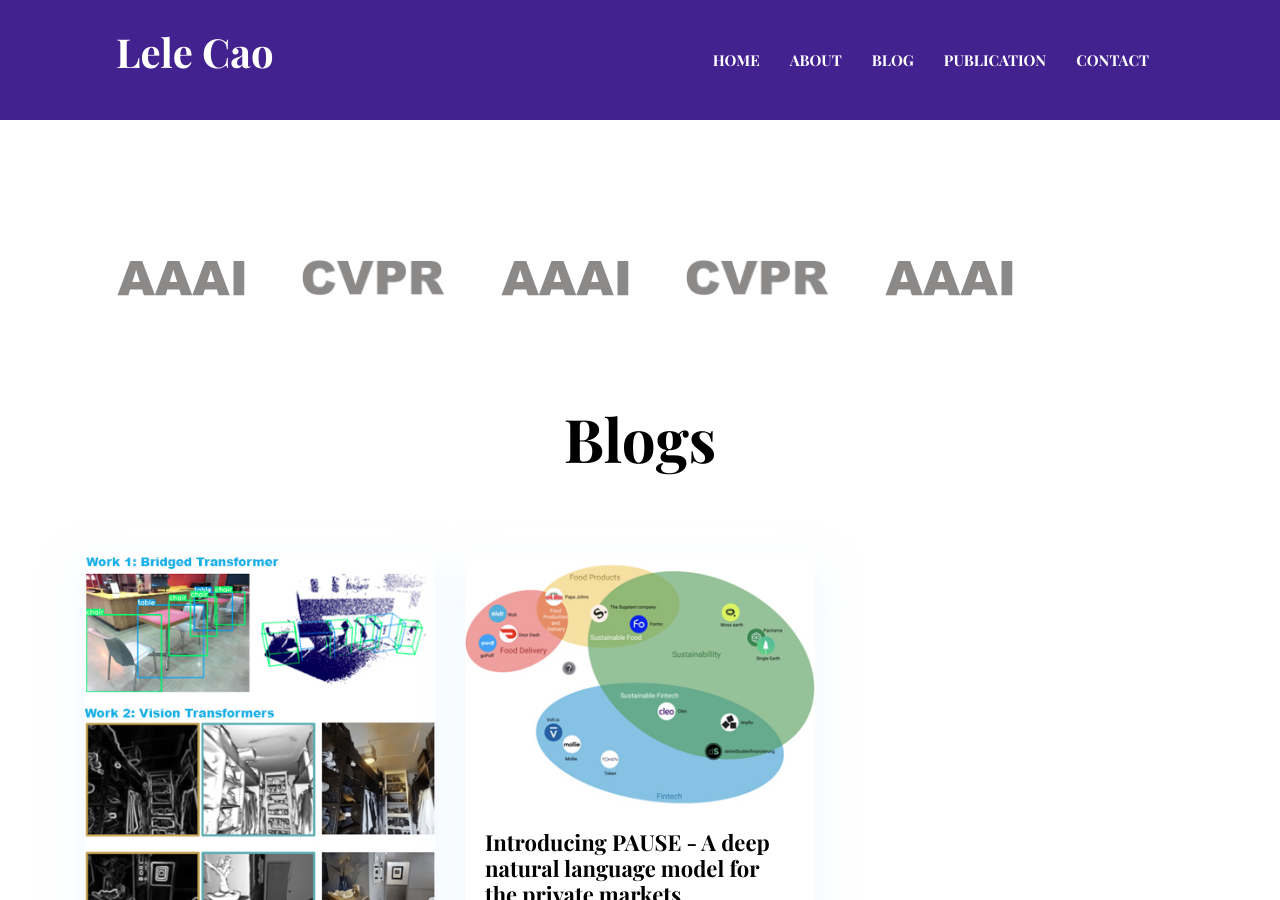
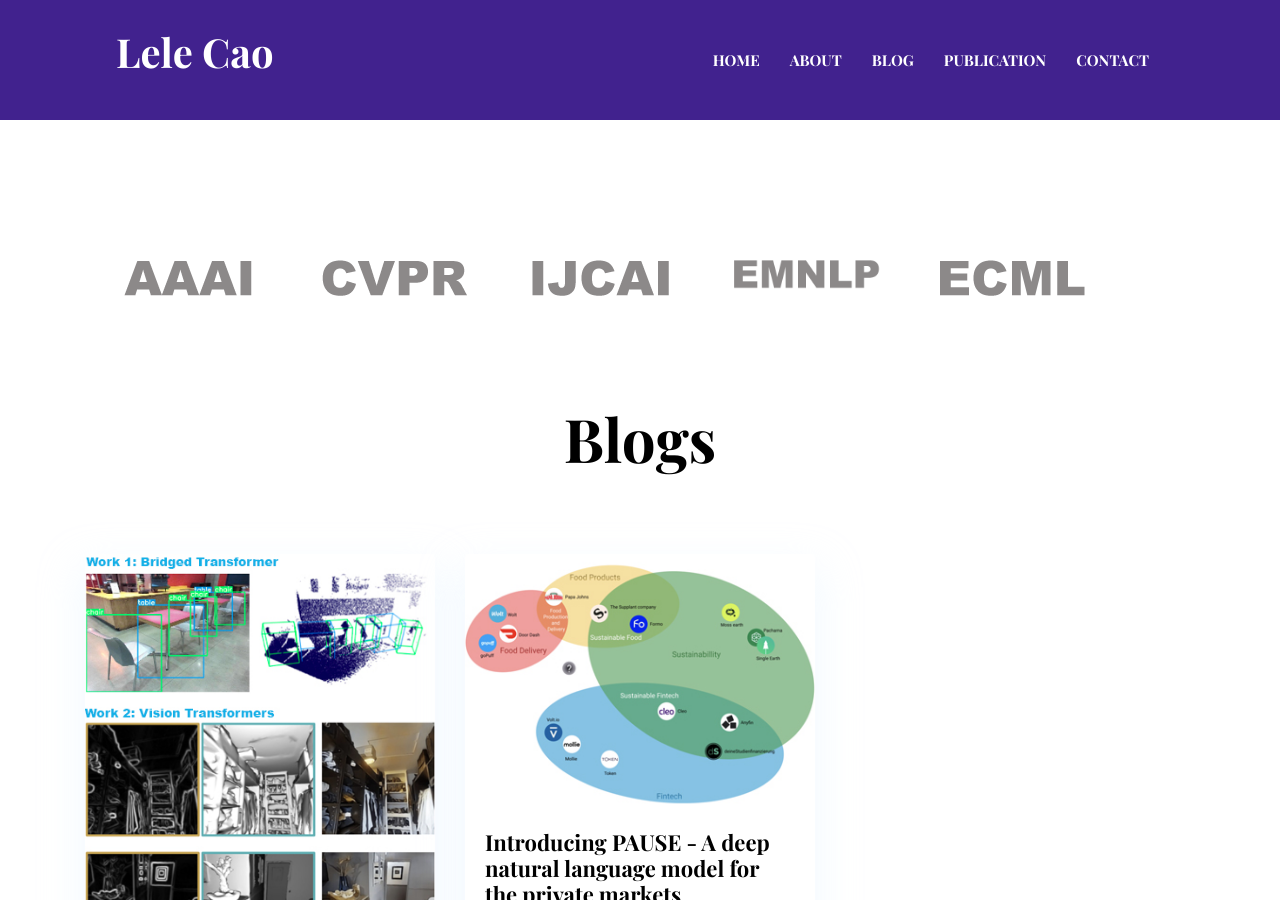
Before and after one commit to vishalbelsare/caolele.github.io, a Jekyll site: the page built from index.html, in a window 1280 px wide and 900 px high, scrolled down 4417 px. Built offline with Jekyll 4.4.1, drawn with Linux system fonts in a browser that asks for light colours.

Commit message:
ijcai, emnlp, ecml

```diff
--- a/_data/settings.yml
+++ b/_data/settings.yml
@@ -241,11 +241,11 @@
   - logo: "assets/images/clients-logo/cvpr.png"
     url: "#"
 
-  - logo: "assets/images/clients-logo/aaai.png"
+  - logo: "assets/images/clients-logo/ijcai.png"
     url: "#"
 
-  - logo: "assets/images/clients-logo/cvpr.png"
+  - logo: "assets/images/clients-logo/emnlp.png"
     url: "#"
 
-  - logo: "assets/images/clients-logo/aaai.png"
+  - logo: "assets/images/clients-logo/ecml.png"
     url: "#"
```
Also changed, not shown: assets/images/clients-logo/ecml.png (added), assets/images/clients-logo/emnlp.png (added), assets/images/clients-logo/ijcai.png (added).
